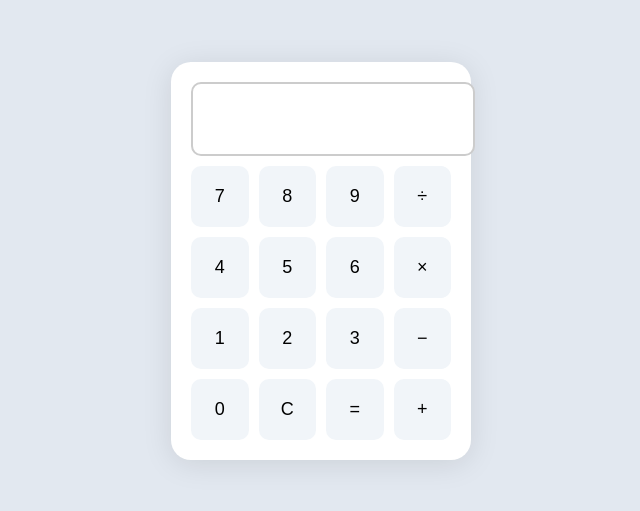
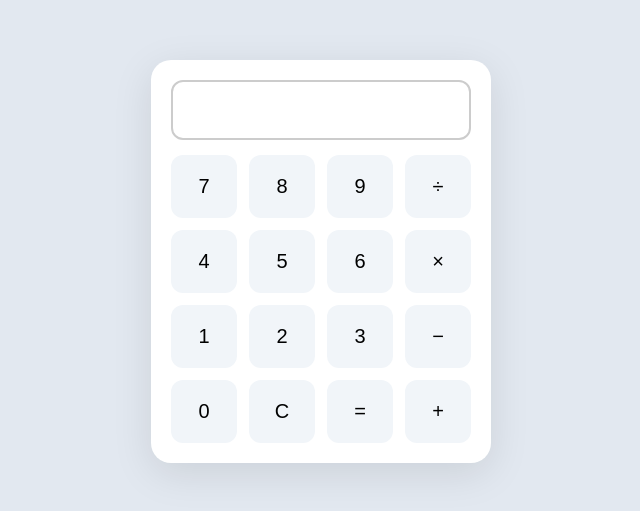
Before and after one commit to Favri2/calculadora, a plain HTML site: page index.html in a window 1280 px wide. Shown: the part 147-658 px from the top of the page, without its empty margins (319-959 px from the left). Drawn offline with Linux system fonts and the light colour scheme.

Commit message:
Subida inicial del proyecto Calculadora

```diff
--- a/style.css
+++ b/style.css
@@ -4,42 +4,43 @@ body {
   align-items: center;
   height: 100vh;
   background-color: #e2e8f0;
-  font-family: Arial, sans-serif;
+  font-family: 'Segoe UI', Tahoma, Geneva, Verdana, sans-serif;
 }
 
 .calculator {
   background: white;
   border-radius: 20px;
-  box-shadow: 0 4px 30px rgba(0, 0, 0, 0.1);
+  box-shadow: 0 10px 40px rgba(0, 0, 0, 0.1);
   padding: 20px;
-  width: 260px;
+  width: 300px;
 }
 
 #display {
   width: 100%;
-  height: 50px;
-  margin-bottom: 10px;
-  font-size: 24px;
+  height: 60px;
+  font-size: 28px;
   text-align: right;
   padding: 10px;
   border: 2px solid #ccc;
-  border-radius: 10px;
+  border-radius: 12px;
+  margin-bottom: 15px;
+  box-sizing: border-box;
 }
 
 .buttons {
   display: grid;
   grid-template-columns: repeat(4, 1fr);
-  gap: 10px;
+  gap: 12px;
 }
 
 button {
-  font-size: 18px;
+  font-size: 20px;
   padding: 20px;
   border: none;
-  border-radius: 10px;
+  border-radius: 12px;
   background: #f1f5f9;
   cursor: pointer;
-  transition: background 0.3s ease;
+  transition: background 0.2s ease;
 }
 
 button:hover {
```
